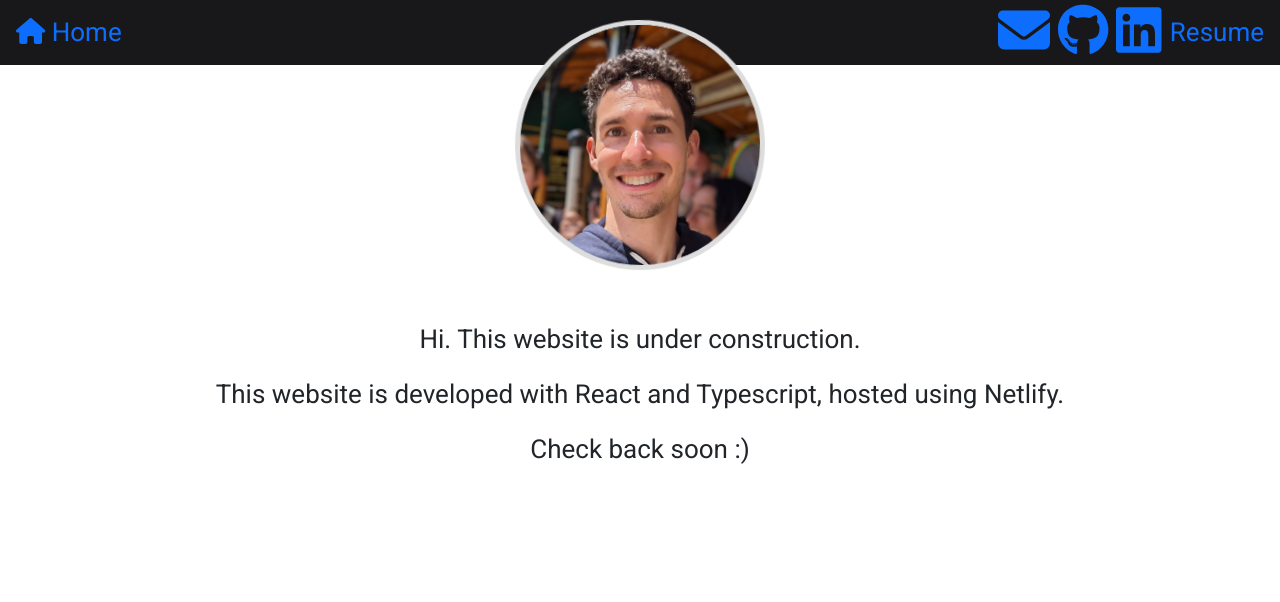
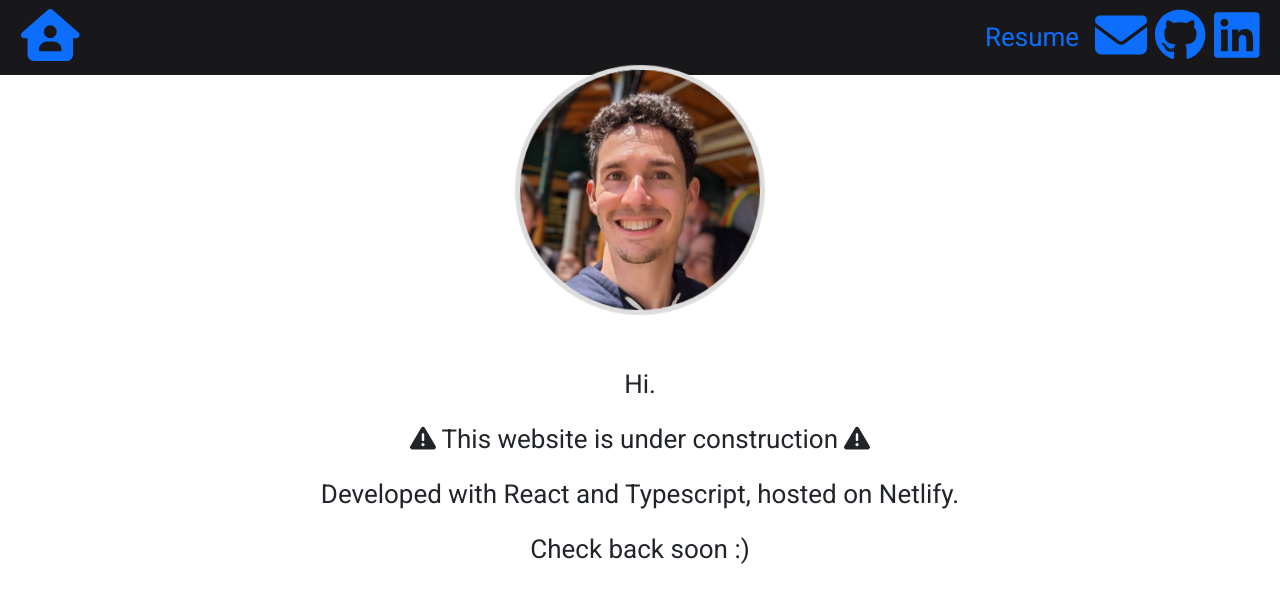
Before and after one commit to matthewjwein/HomePage, a React (Create React App) app: page / in a window 1280 px wide. Shown: the top 602 px of the page. Built offline with nearby package versions, Linux system fonts and the light colour scheme.

Commit message:
Update homepage

```diff
--- a/src/App.css
+++ b/src/App.css
@@ -16,7 +16,6 @@ button {
 .resume {
   margin: auto;
   display: block;
-  margin-top: 50px;
 }
 
 /* Define the animation keyframes */
@@ -26,7 +25,7 @@ button {
   }
 
   25% {
-    transform: rotate(1deg);
+    transform: rotate(3deg);
   }
 
   50% {
@@ -34,7 +33,7 @@ button {
   }
 
   75% {
-    transform: rotate(-1deg);
+    transform: rotate(-3deg);
   }
 
   100% {
@@ -48,11 +47,12 @@ button {
   width: 250px;
   border-radius: 125px;
   border: 5px solid #ddd;
-  animation: rotateBackAndForth 2s linear infinite;
+  animation: rotateBackAndForth 4s linear infinite;
+  margin-top: -10px;
 }
 
 .navbar {
-  background-color: #ddd;
+  background-color: #18181b;
   padding: 5px;
 }
 
@@ -64,10 +64,6 @@ button {
 .navbar .external-links {
   float: right;
   padding: 5px;
-}
-
-.project-wrapper {
-  padding: 10px;
 }
 
 .introduction {
--- a/src/components/Homepage.tsx
+++ b/src/components/Homepage.tsx
@@ -1,4 +1,6 @@
 import React from 'react';
+import { FontAwesomeIcon } from "@fortawesome/react-fontawesome";
+import { faTriangleExclamation } from "@fortawesome/free-solid-svg-icons";
 
 interface ProjectListProps {
     projects: { id: number, dateText: string, titleText: string }[];
@@ -10,10 +12,13 @@ const Post: React.FC<ProjectListProps> = ({ projects }) => {
             <img className="profile-picture" src="/profile.jpg" alt="profile"></img>
             <div className="introduction">
                 <p>
-                    Hi. This website is under construction.
+                    Hi.
                 </p>
                 <p>
-                    This website is developed with React and Typescript, hosted using Netlify.
+                    <FontAwesomeIcon icon={faTriangleExclamation} /> This website is under construction <FontAwesomeIcon icon={faTriangleExclamation} />
+                </p>
+                <p>
+                    Developed with React and Typescript, hosted on Netlify.
                 </p>
                 <p>
                     Check back soon :)
--- a/src/components/Navbar.tsx
+++ b/src/components/Navbar.tsx
@@ -1,7 +1,7 @@
 import React from 'react';
 import { Link } from "react-router-dom";
 import { FontAwesomeIcon } from "@fortawesome/react-fontawesome";
-import { faEnvelope, faHome } from "@fortawesome/free-solid-svg-icons";
+import { faEnvelope, faHomeUser } from "@fortawesome/free-solid-svg-icons";
 import {
     faGithub,
     faLinkedin,
@@ -28,15 +28,7 @@ const Navbar = () => {
     return (
         <nav className="navbar">
             <Box
-                position="fixed"
-                top={0}
-                left={0}
-                right={0}
-                translateY={0}
-                transitionProperty="transform"
-                transitionDuration=".3s"
-                transitionTimingFunction="ease-in-out"
-                backgroundColor="#18181b"
+                width="100%"
             >
                 <Box color="white" maxWidth="1280px" margin="0 auto">
                     <HStack
@@ -48,18 +40,19 @@ const Navbar = () => {
                         <nav>
                             <HStack spacing={8}>
                                 <Link to="/">
-                                    <FontAwesomeIcon icon={faHome} size="1x" ></FontAwesomeIcon> Home
+                                    <FontAwesomeIcon icon={faHomeUser} size="2x" ></FontAwesomeIcon>
                                 </Link>
                             </HStack>
                         </nav>
                         <nav>
                             <HStack spacing={8}>
+                                <Link to="./resume">Resume</Link>
+                                <hr />
                                 {socials.map((social) => {
                                     return <a target="_blank" rel="noreferrer" key={social.url} href={social.url}>
                                         <FontAwesomeIcon icon={social.icon} size="2x" ></FontAwesomeIcon>
                                     </a>
                                 })}
-                                <Link to="./resume">Resume</Link>
                             </HStack>
                         </nav>
                     </HStack>
```
